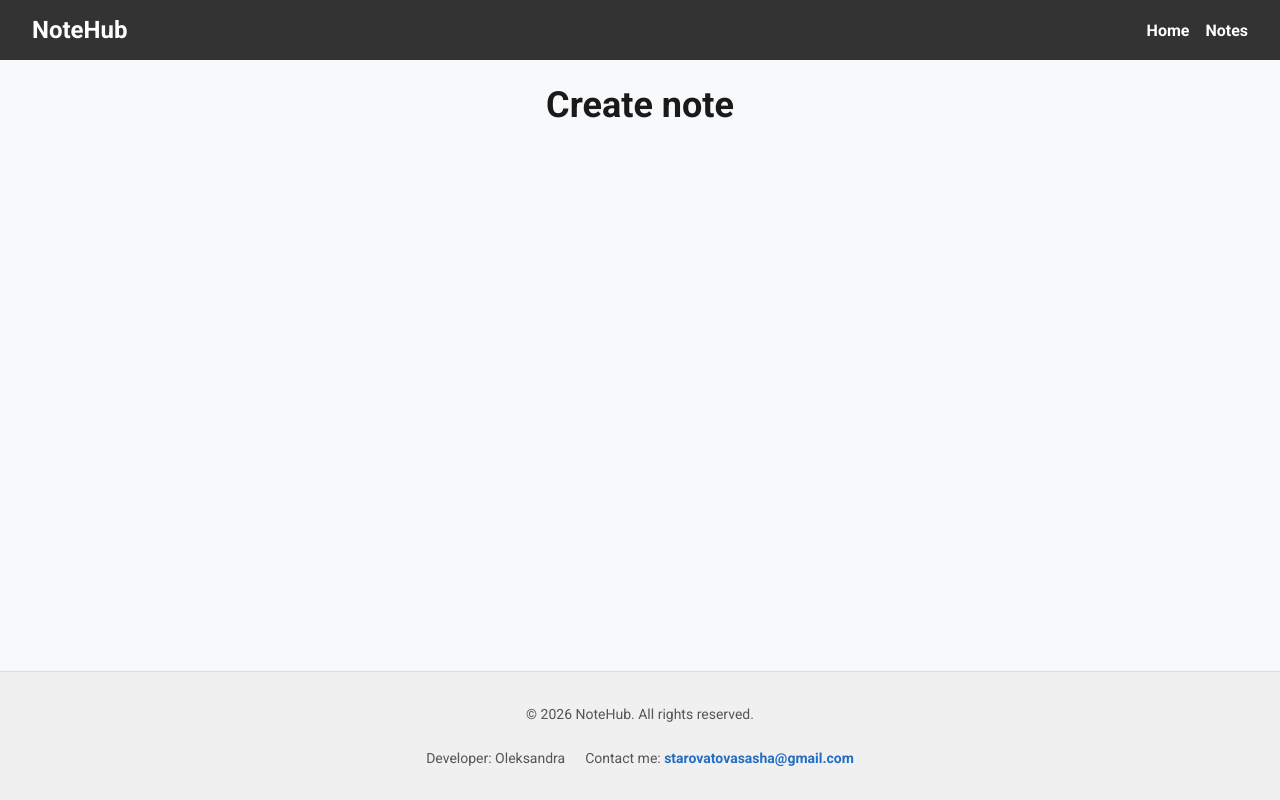
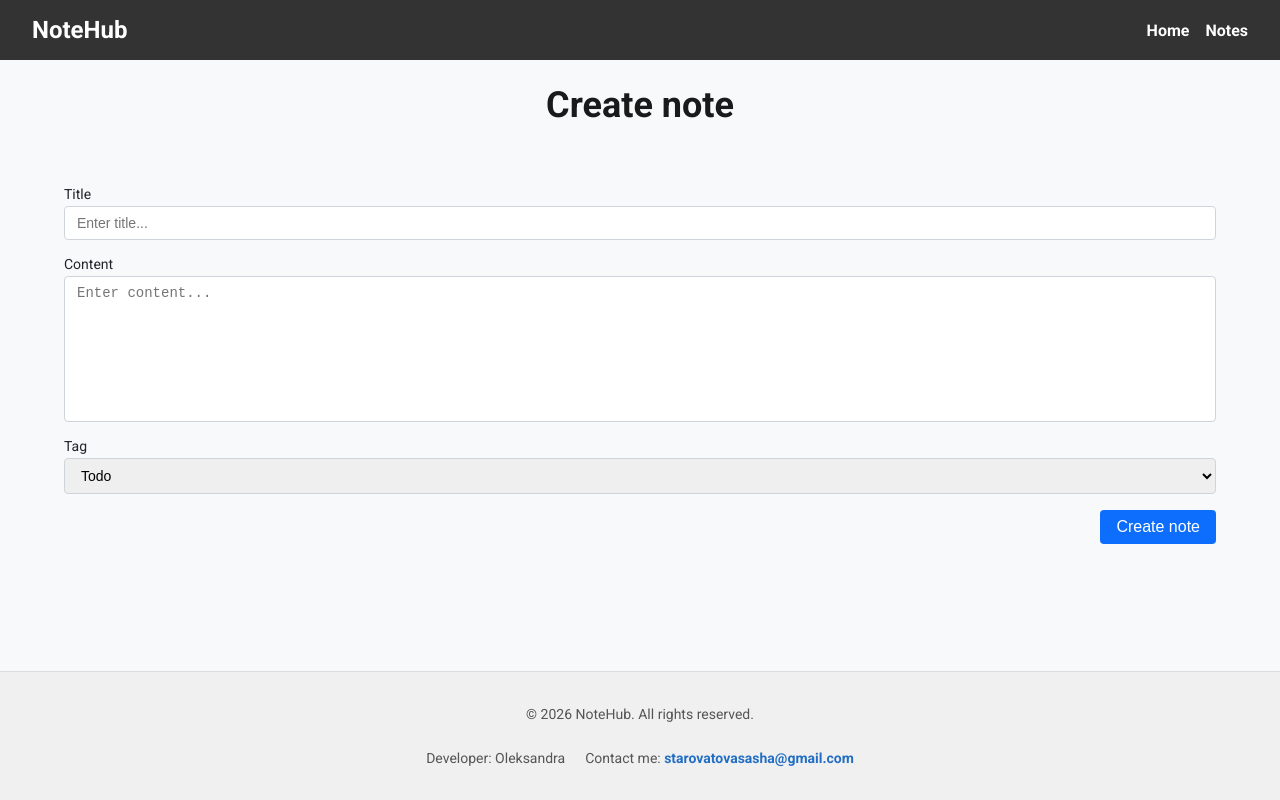
Before and after one commit to byOlexandra/08-zustand, a Next.js app: page /notes/action/create in a window 1280 px wide. Built offline with nearby package versions, Linux system fonts and the light colour scheme.

Commit message:
Refactor NoteForm

```diff
--- a/app/notes/action/create/page.tsx
+++ b/app/notes/action/create/page.tsx
@@ -1,3 +1,4 @@
+import NoteForm from '@/components/NoteForm/NoteForm'
 import css from './CreateNote.module.css'
 
 export default function CreateNote() {
@@ -5,7 +6,7 @@ export default function CreateNote() {
         <main className={css.main}>
             <div className={css.container}>
                 <h1 className={css.title}>Create note</h1>
-                {/* NoteForm component */}
+                <NoteForm />
             </div>
         </main>
 
--- a/components/NoteForm/NoteForm.tsx
+++ b/components/NoteForm/NoteForm.tsx
@@ -1,106 +1,107 @@
+'use client'
+
 import css from "./NoteForm.module.css";
-import { Formik, type FormikHelpers, Field, ErrorMessage, Form } from "formik";
 import { createNote } from "@/lib/api";
 import { useMutation, useQueryClient } from "@tanstack/react-query";
 import { CreateNoteInForm } from "@/types/note";
 import * as Yup from "yup";
+import { useState } from "react";
 
-interface NoteFormProps {
-    onClose: () => void;
-}
-
-interface NoteFormValues {
-    title: string;
-    content: string;
-    tag: string;
-}
-
-const initialValues: NoteFormValues = {
-    title: "",
-    content: "",
-    tag: "Todo",
-};
-
-const tags = ['Todo', 'Work', 'Personal', 'Meeting', 'Shopping'];
+const tags = ["Todo", "Work", "Personal", "Meeting", "Shopping"];
 
 const noteFormSchema = Yup.object().shape({
     title: Yup.string()
         .min(3, "Minimum 3 letters")
-        .max(50, 'Maximum 50 letters')
+        .max(50, "Maximum 50 letters")
         .required("Title is required"),
     content: Yup.string().max(500, "500 letters is maximum"),
-    tag: Yup.string()
-        .oneOf(tags)
-        .required('Tag is required')
+    tag: Yup.string().oneOf(tags).required("Tag is required"),
 });
 
-export default function NoteForm({ onClose }: NoteFormProps) {
+export default function NoteForm() {
     const queryClient = useQueryClient();
 
-    const { mutate: createMutate } = useMutation({
+    const [errors, setErrors] = useState<Record<string, string>>({});
+
+    const { mutate: createMutate, isPending } = useMutation({
         mutationFn: createNote,
         onSuccess: () => {
-            queryClient.invalidateQueries({ queryKey: ['notes'] });
-        },
+            queryClient.invalidateQueries({ queryKey: ["notes"] });
+        }
+    })
+
+    const handleSubmit = async (e: React.FormEvent<HTMLFormElement>) => {
+        e.preventDefault();
+        const formData = new FormData(e.currentTarget);
+        const values = {
+            title: formData.get("title") as string,
+            content: formData.get("content") as string,
+            tag: formData.get("tag") as string,
+        }
+        try {
+            await noteFormSchema.validate(values, { abortEarly: false });
+            setErrors({});
+
+            createMutate(values as CreateNoteInForm);
+        } catch (err) {
+            if (err instanceof Yup.ValidationError) {
+                const validationErrors: Record<string, string> = {};
+                err.inner.forEach((error) => {
+                    if (error.path) validationErrors[error.path] = error.message;
                 });
-    const handleSubmit = (
-        values: CreateNoteInForm,
-        actions: FormikHelpers<NoteFormValues>,
-    ) => {
-        createMutate(values, {
-            onSuccess: () => {
-                actions.resetForm();
-                onClose();
-            },
-        });
+                setErrors(validationErrors);
+            }
+        }
     };
 
     return (
-        <Formik
-            initialValues={initialValues}
-            onSubmit={handleSubmit}
-            validationSchema={noteFormSchema}
-        >
-            <Form className={css.form}>
+        <form className={css.form} onSubmit={handleSubmit}>
             <div className={css.formGroup}>
                 <label htmlFor="title">Title</label>
-                    <Field id="title" type="text" name="title" className={css.input} />
-                    <ErrorMessage component="span" name="title" className={css.error} />
+                <input
+                    id="title"
+                    type="text"
+                    name="title"
+                    className={css.input}
+                    placeholder="Enter title..."
+                />
+                {errors.title && <span className={css.error}>{errors.title}</span>}
             </div>
 
             <div className={css.formGroup}>
                 <label htmlFor="content">Content</label>
-                    <Field
-                        as="textarea"
+                <textarea
                     id="content"
                     name="content"
                     rows={8}
                     className={css.textarea}
-                    />
-                    <ErrorMessage component="span" name="content" className={css.error} />
+                    placeholder="Enter content..."
+                ></textarea>
+                {errors.content && <span className={css.error}>{errors.content}</span>}
             </div>
 
             <div className={css.formGroup}>
                 <label htmlFor="tag">Tag</label>
-                    <Field as="select" id="tag" name="tag" className={css.select}>
-                        <option value="Todo">Todo</option>
-                        <option value="Work">Work</option>
-                        <option value="Personal">Personal</option>
-                        <option value="Meeting">Meeting</option>
-                        <option value="Shopping">Shopping</option>
-                    </Field>
-                    <ErrorMessage component="span" name="tag" className={css.error} />
+                <select id="tag" name="tag" className={css.select} defaultValue="Todo">
+                    {tags.map(tag => (
+                        <option key={tag} value={tag}>{tag}</option>
+                    ))}
+                </select>
+                {errors.tag && <span className={css.error}>{errors.tag}</span>}
             </div>
 
             <div className={css.actions}>
-                    <button type="button" className={css.cancelButton} onClick={onClose}>
+                {/* <button type="button" className={css.cancelButton} onClick={onClose}>
                     Cancel
-                    </button>
-                    <button type="submit" className={css.submitButton} disabled={false}>
-                        Create note
+                </button> */}
+                <button
+                    type="submit"
+                    className={css.submitButton}
+                    disabled={isPending}
+                >
+                    {isPending ? "Creating..." : "Create note"}
                 </button>
             </div>
-            </Form>
-        </Formik>
+        </form>
     );
 }
```
Lines whose indentation alone changed are shown as unchanged.
